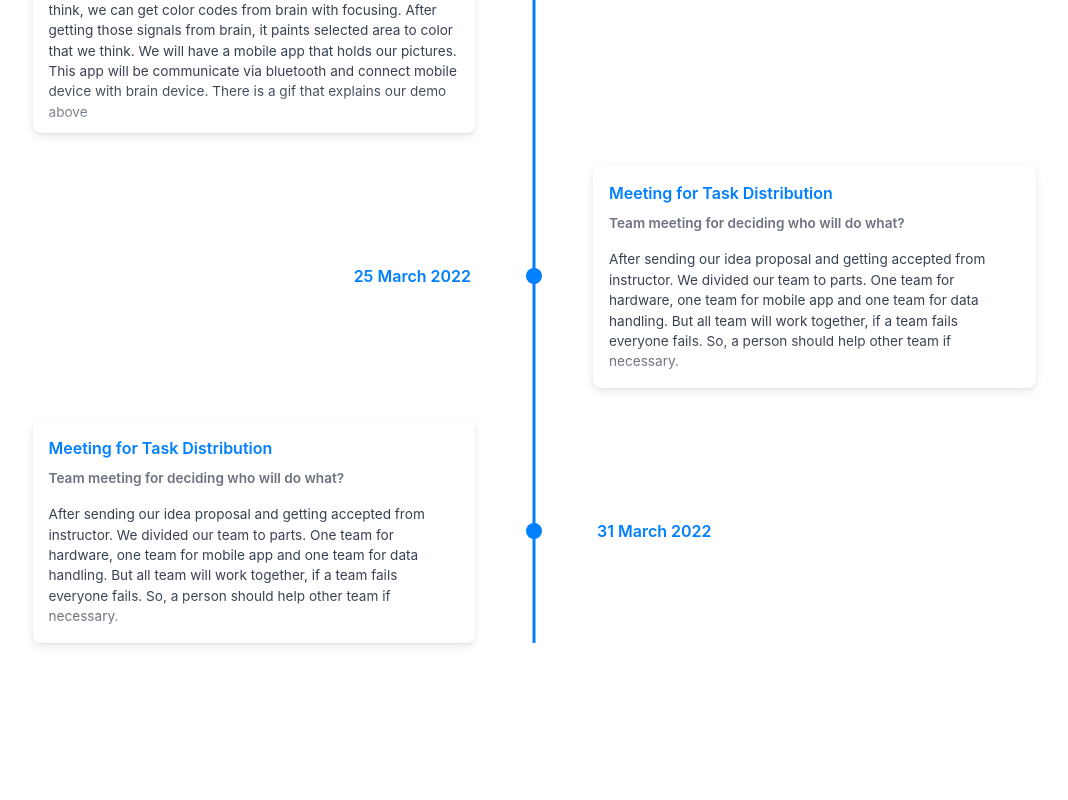
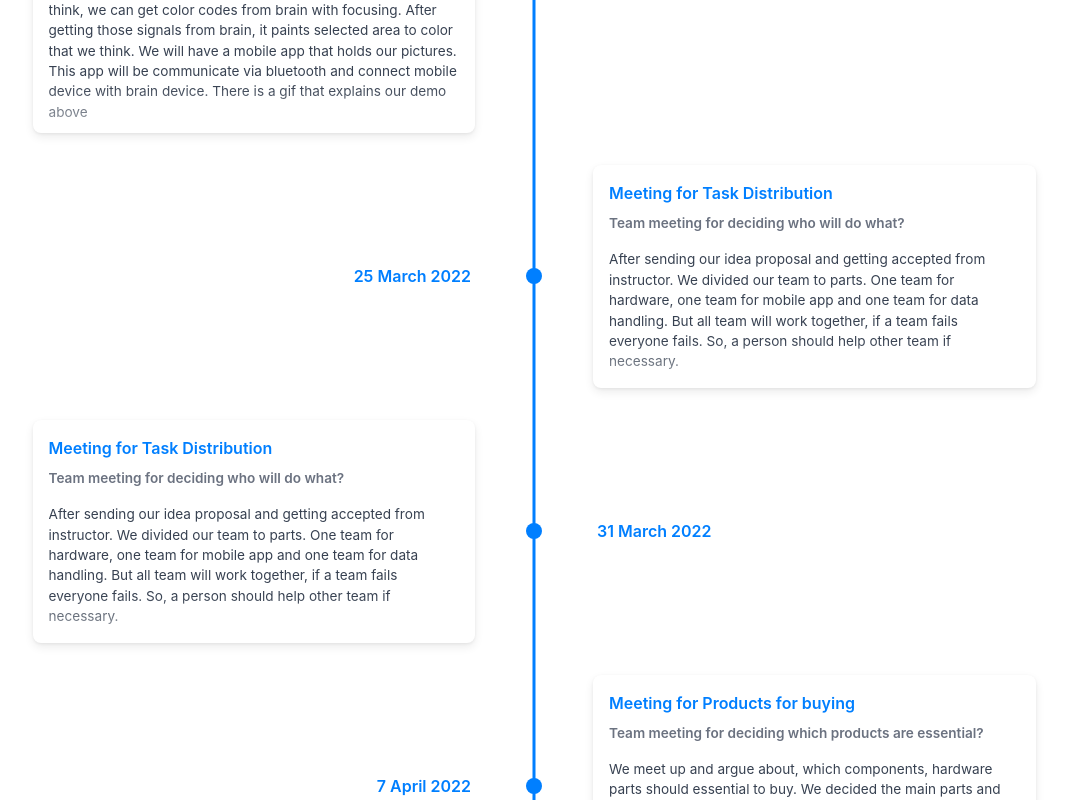
Before and after one commit to Ikbal-Tech/website, a Next.js app: page /timeline in a window 1280 px wide. Shown: the part 2000-2800 px from the top of the page, without its empty margins (106-1174 px from the left). Before the commit the page ends 2709 px from the top, so only its background shows below. Built offline with nearby package versions, Linux system fonts and the light colour scheme.

Commit message:
Add all timeline information

```diff
--- a/pages/timeline.js
+++ b/pages/timeline.js
@@ -82,6 +82,69 @@ const items = [
     cardDetailedText:
       "After sending our idea proposal and getting accepted from instructor. We divided our team to parts. One team for hardware, one team for mobile app and one team for data handling. But all team will work together, if a team fails everyone fails. So, a person should help other team if necessary.",
   },
+  {
+    title: "7 April 2022",
+    cardTitle: "Meeting for Products for buying",
+    cardSubtitle: "Team meeting for deciding which products are essential?",
+    cardDetailedText:
+      "We meet up and argue about, which components, hardware parts should essential to buy. We decided the main parts and investigate some places where we can get those parts. We also decided to buy some components that we think are essential. There are some places to buy. We will look for those places if they are fitting for our expectations.",
+  },
+  {
+    title: "7 April 2022",
+    cardTitle: "Meeting for Products for buying",
+    cardSubtitle: "Team meeting for deciding which products are essential?",
+    cardDetailedText:
+      "We meet up and argue about, which components, hardware parts should essential to buy. We decided the main parts and investigate some places where we can get those parts. We also decided to buy some components that we think are essential. There are some places to buy. We will look for those places if they are fitting for our expectations.",
+  },
+  {
+    title: "14 April 2022",
+    cardTitle: "Buy Hardware Parts",
+    cardSubtitle: "Buying Decided Hardware Parts",
+    cardDetailedText:
+      "We buy decided hardware parts. They will arrive in 3-4 days hopefully and we will start to work on our project hardware part.",
+  },
+  {
+    title: "22 April 2022",
+    cardTitle: "Arriving for products",
+    cardSubtitle: "Products Arrived and Ready to Start",
+    cardDetailedText:
+      "Our hardware parts were arrived. We decided to start our project hardware part in next week.",
+  },
+  {
+    title: "25 April 2022",
+    cardTitle: "First Tests for Hardware",
+    cardSubtitle: "First Communication Tests for Hardware",
+    cardDetailedText:
+      "We started to communicate with hardware. We tested our hardware parts and found that they are working fine. We also looked our mobile app designs and found that it is fine. Although we had some troubles when using bluetooth module. It has not stabile connection with our mobile device. We will try to fix it in next day.",
+  },
+  {
+    title: "26 April 2022",
+    cardTitle: "Fix For Bluetooth Module",
+    cardSubtitle: "Fixing Bluetooth Module with Trying Another Component",
+    cardDetailedText:
+      "After trying and debugging for hours, we decided to try bluetooth module with a different component. We found that it is not working. Other component worked fine. Now, we can communicate with phone and we can use photodiodes without any problem.",
+  },
+  {
+    title: "27 April 2022",
+    cardTitle: "Preparing Presentation and Report",
+    cardSubtitle: "Started to prepare third report and presentation slide",
+    cardDetailedText:
+      "After playing with hardware, We continue with presentation and report parts. Those parts were bit easier than hardware absolutely. Since they are not abstract as hardware for us.",
+  },
+  {
+    title: "28 April 2022",
+    cardTitle: "Last Controls Before Presentation",
+    cardSubtitle: "Controlling Last Things Before Presentation",
+    cardDetailedText:
+      "We controlled almost everything before our presentation. We have some uncompleted parts but since it is the pre presentation and not the final presentation. We think we are ready for this part. This is how our last look like for now.",
+    media: {
+      name: "End Product Look",
+      source: {
+        url: "https://raw.githubusercontent.com/Ikbal-Tech/website/master/public/images/end_product.jpeg",
+      },
+      type: "IMAGE",
+    },
+  },
 ];
 
 const timeline = () => {
```
